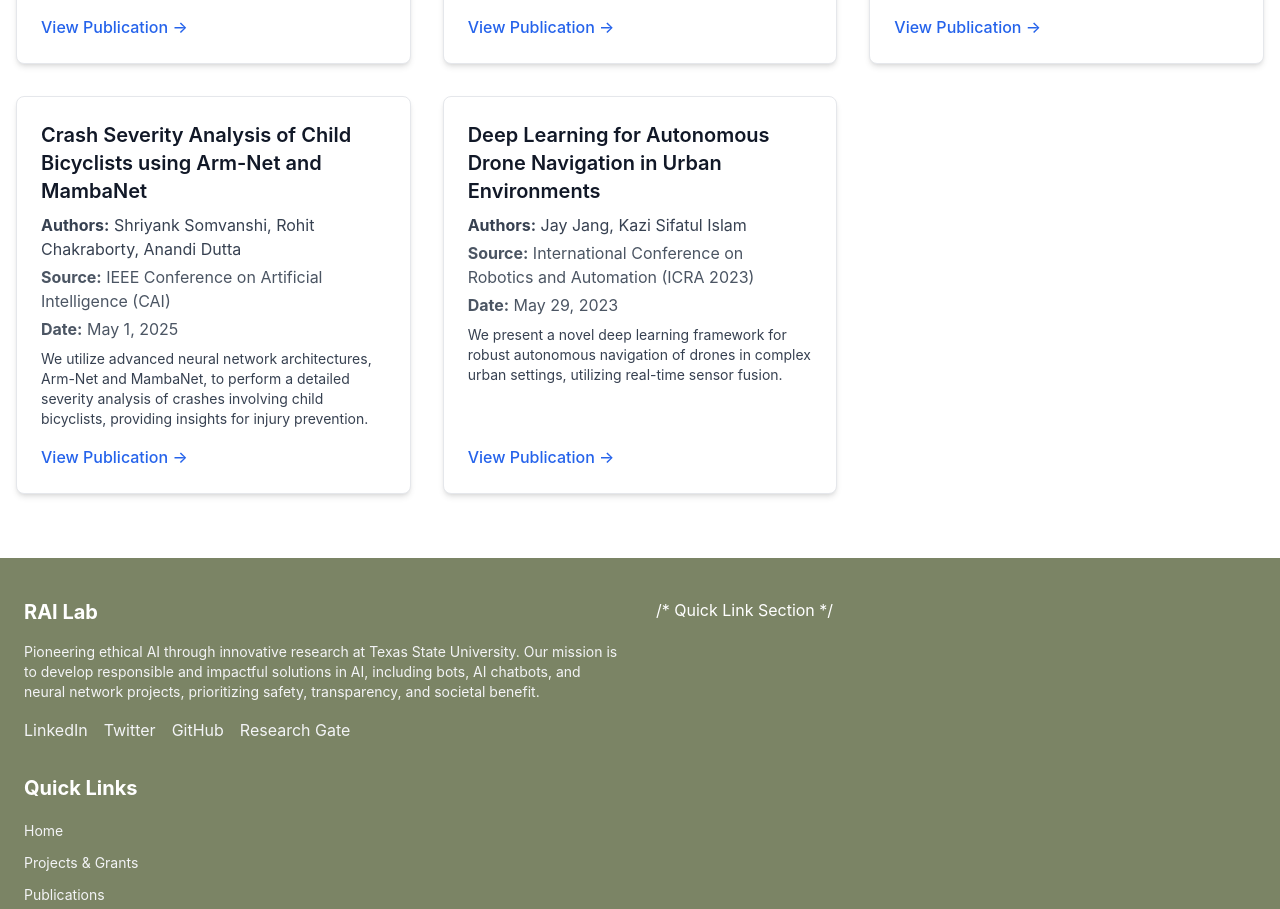
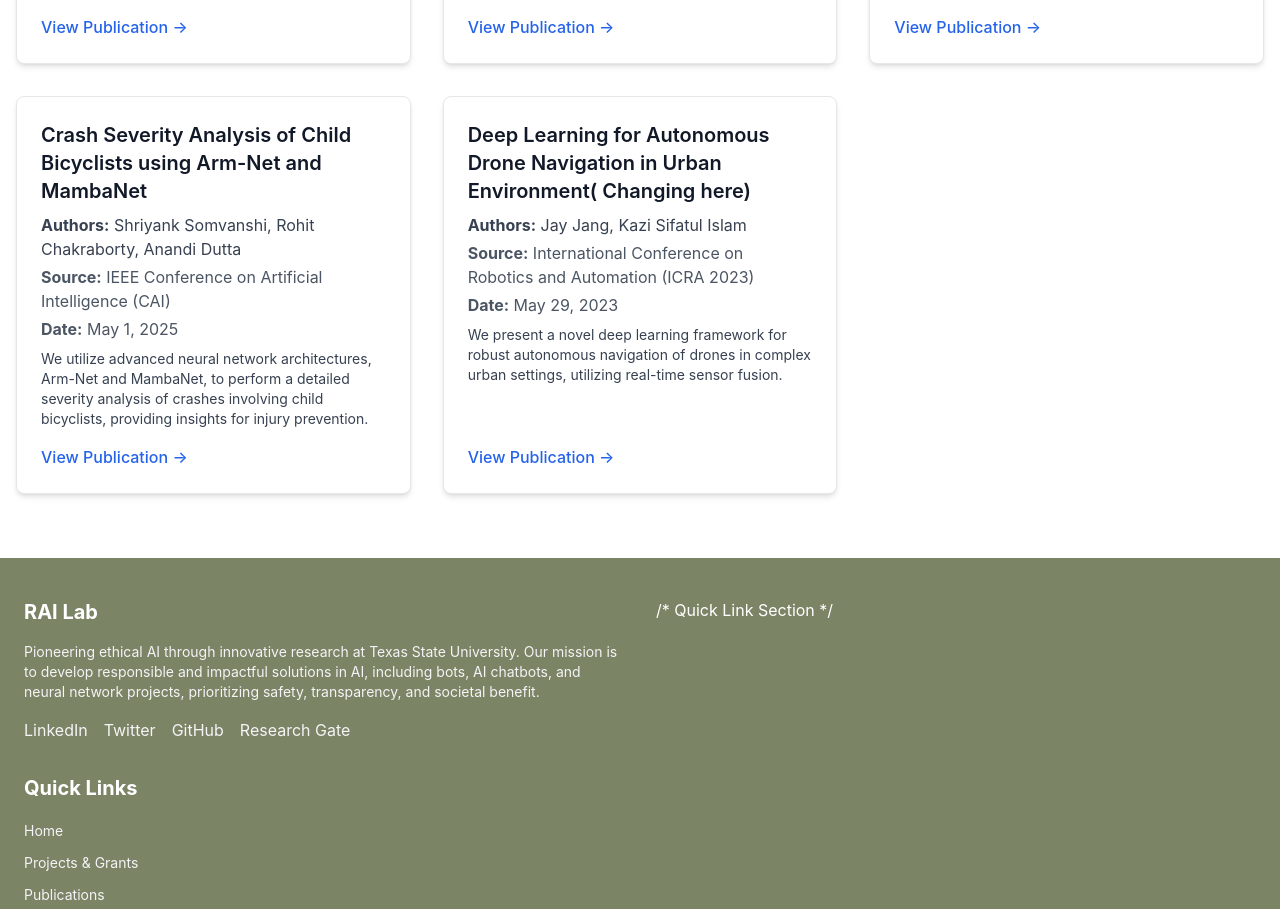
Before and after one commit to PratigyaWagle/RAI-Lab, a React (Create React App) app in the folder client/: page /publications/conference in a window 1280 px wide. Shown: the part 1140-2049 px from the top of the page. Built offline with nearby package versions, Linux system fonts and the light colour scheme.

Commit message:
Update conferencePublications.js

```diff
--- a/client/src/data/conferencePublications.js
+++ b/client/src/data/conferencePublications.js
@@ -3,7 +3,7 @@
 const conferencePublications = [
     {
         id: "pub-002",
-        title: "Deep Learning for Autonomous Drone Navigation in Urban Environments",
+        title: "Deep Learning for Autonomous Drone Navigation in Urban Environment( Changing here)",
         authors: ["Jay Jang", "Kazi Sifatul Islam"],
         journalConference: "International Conference on Robotics and Automation (ICRA 2023)",
         publicationDate: "2023-05-29",
```
